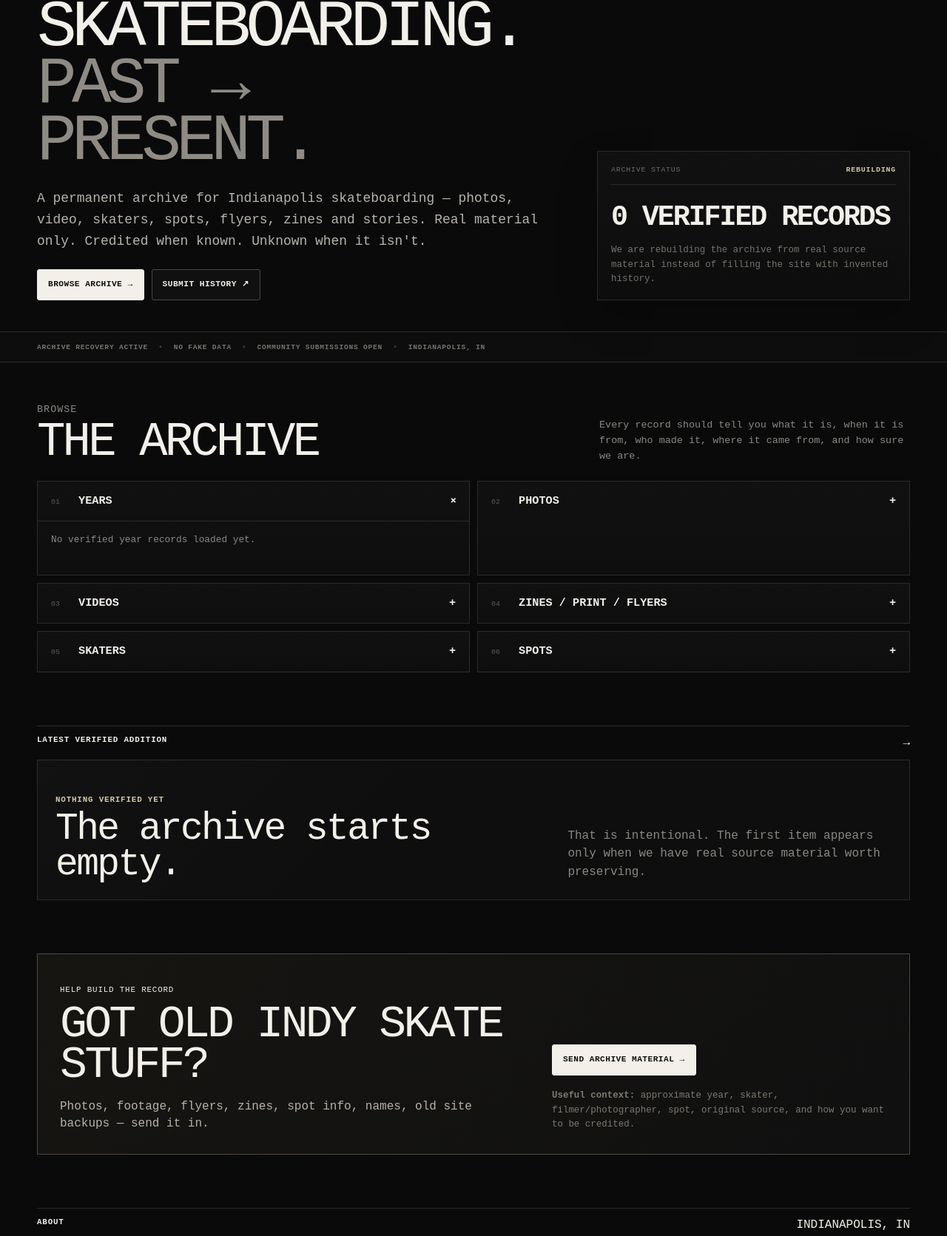
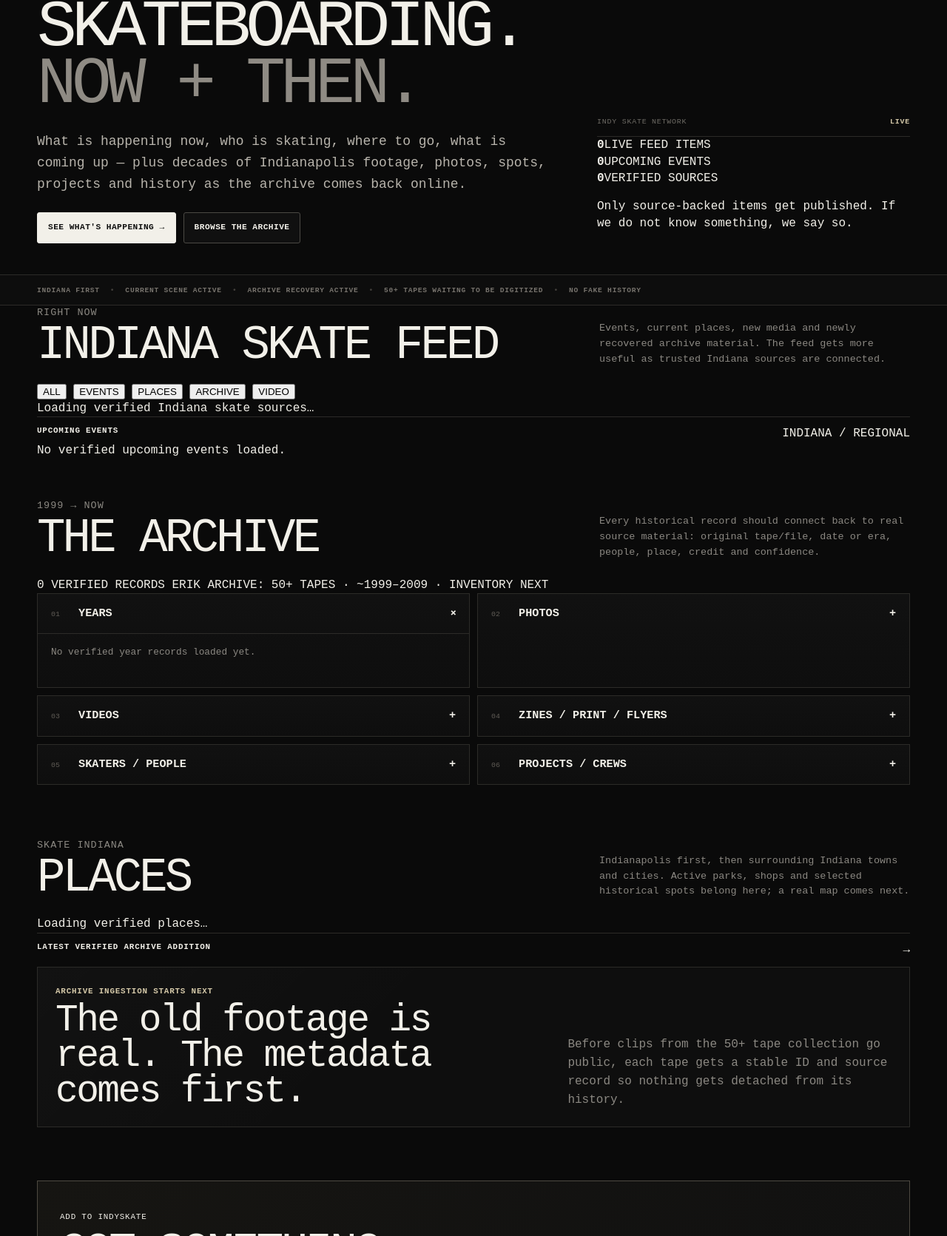
Before and after one commit to Aphexflip/indyskate, a website: page public/index.html in a window 1280 px wide. Shown: the part 248-1919 px from the top of the page at 74% size. Drawn offline with Linux system fonts and the light colour scheme.

Commit message:
Build IndySkate V1 live scene homepage

```diff
--- a/public/index.html
+++ b/public/index.html
@@ -3,13 +3,13 @@
 <head>
   <meta charset="utf-8">
   <meta name="viewport" content="width=device-width, initial-scale=1">
-  <meta name="description" content="IndySkate — a source-backed archive of Indianapolis skateboarding history and the current scene.">
+  <meta name="description" content="IndySkate — the living Indiana skateboarding feed and source-backed Indianapolis archive.">
   <meta name="theme-color" content="#0b0b0b">
-  <meta property="og:title" content="IndySkate — Indianapolis Skateboarding Archive">
-  <meta property="og:description" content="Preserving Indianapolis skateboarding history with real, attributable photos, video, spots, zines, and stories.">
+  <meta property="og:title" content="IndySkate — Indiana Skateboarding Now + Then">
+  <meta property="og:description" content="Current Indiana skateboarding, events, spots, people, and a permanent source-backed Indianapolis archive.">
   <meta property="og:type" content="website">
   <meta property="og:url" content="https://indyskate.com/">
-  <title>IndySkate — Indianapolis Skateboarding Archive</title>
+  <title>IndySkate — Indiana Skateboarding Now + Then</title>
   <link rel="canonical" href="https://indyskate.com/">
   <link rel="stylesheet" href="/styles.css">
 </head>
@@ -17,50 +17,90 @@
   <header class="site-header wrap">
     <a class="wordmark" href="#top" aria-label="IndySkate home">INDYSKATE</a>
     <nav aria-label="Primary navigation">
+      <a href="#feed">FEED</a>
+      <a href="#events">EVENTS</a>
       <a href="#archive">ARCHIVE</a>
+      <a href="#places">PLACES</a>
       <a href="#recover">SUBMIT</a>
-      <a href="#about">ABOUT</a>
     </nav>
   </header>
 
   <main id="top">
     <section class="hero wrap" aria-labelledby="hero-title">
       <div class="hero-copy">
-        <p class="eyebrow">INDIANAPOLIS, INDIANA · SOURCE-BACKED ARCHIVE</p>
-        <h1 id="hero-title">INDY SKATEBOARDING.<br><span>PAST → PRESENT.</span></h1>
+        <p class="eyebrow">INDIANAPOLIS → INDIANA · CURRENT SCENE + PERMANENT ARCHIVE</p>
+        <h1 id="hero-title">INDIANA SKATEBOARDING.<br><span>NOW + THEN.</span></h1>
         <p class="hero-intro">
-          A permanent archive for Indianapolis skateboarding — photos, video, skaters, spots,
-          flyers, zines and stories. Real material only. Credited when known. Unknown when it isn't.
+          What is happening now, who is skating, where to go, what is coming up —
+          plus decades of Indianapolis footage, photos, spots, projects and history as the archive comes back online.
         </p>
         <div class="hero-actions">
-          <a class="cta primary" href="#archive">BROWSE ARCHIVE →</a>
-          <a class="cta" href="#recover">SUBMIT HISTORY ↗</a>
+          <a class="cta primary" href="#feed">SEE WHAT'S HAPPENING →</a>
+          <a class="cta" href="#archive">BROWSE THE ARCHIVE</a>
         </div>
       </div>
 
-      <aside class="archive-status" aria-label="Archive status">
-        <div class="status-head"><span>ARCHIVE STATUS</span><strong>REBUILDING</strong></div>
-        <div class="status-number" id="record-count">0 VERIFIED RECORDS</div>
-        <p>We are rebuilding the archive from real source material instead of filling the site with invented history.</p>
+      <aside class="scene-status" aria-label="IndySkate live status">
+        <div class="status-head"><span>INDY SKATE NETWORK</span><strong>LIVE</strong></div>
+        <div class="scene-stat"><b id="feed-count">0</b><span>LIVE FEED ITEMS</span></div>
+        <div class="scene-stat"><b id="event-count">0</b><span>UPCOMING EVENTS</span></div>
+        <div class="scene-stat"><b id="source-count">0</b><span>VERIFIED SOURCES</span></div>
+        <p>Only source-backed items get published. If we do not know something, we say so.</p>
       </aside>
     </section>
 
     <section class="status-strip">
       <div class="wrap status-strip-inner">
+        <span>INDIANA FIRST</span><i>•</i>
+        <span>CURRENT SCENE ACTIVE</span><i>•</i>
         <span>ARCHIVE RECOVERY ACTIVE</span><i>•</i>
-        <span>NO FAKE DATA</span><i>•</i>
-        <span>COMMUNITY SUBMISSIONS OPEN</span><i>•</i>
-        <span>INDIANAPOLIS, IN</span>
+        <span>50+ TAPES WAITING TO BE DIGITIZED</span><i>•</i>
+        <span>NO FAKE HISTORY</span>
+      </div>
+    </section>
+
+    <section id="feed" class="feed-shell wrap" aria-labelledby="feed-title">
+      <div class="section-heading">
+        <div>
+          <p class="eyebrow">RIGHT NOW</p>
+          <h2 id="feed-title">INDIANA SKATE FEED</h2>
+        </div>
+        <p>Events, current places, new media and newly recovered archive material. The feed gets more useful as trusted Indiana sources are connected.</p>
+      </div>
+      <div class="feed-tools" aria-label="Feed filters">
+        <button class="filter is-active" type="button" data-filter="all">ALL</button>
+        <button class="filter" type="button" data-filter="event">EVENTS</button>
+        <button class="filter" type="button" data-filter="place">PLACES</button>
+        <button class="filter" type="button" data-filter="archive">ARCHIVE</button>
+        <button class="filter" type="button" data-filter="video">VIDEO</button>
+      </div>
+      <div id="feed-list" class="feed-list" aria-live="polite">
+        <div class="empty-row">Loading verified Indiana skate sources…</div>
+      </div>
+    </section>
+
+    <section id="events" class="events-shell wrap" aria-labelledby="events-title">
+      <div class="section-rule">
+        <h2 id="events-title">UPCOMING EVENTS</h2>
+        <span>INDIANA / REGIONAL</span>
+      </div>
+      <div id="events-list" class="event-list">
+        <div class="empty-row">No verified upcoming events loaded.</div>
       </div>
     </section>
 
     <section id="archive" class="archive-shell wrap" aria-labelledby="archive-title">
       <div class="section-heading">
         <div>
-          <p class="eyebrow">BROWSE</p>
+          <p class="eyebrow">1999 → NOW</p>
           <h2 id="archive-title">THE ARCHIVE</h2>
         </div>
-        <p>Every record should tell you what it is, when it is from, who made it, where it came from, and how sure we are.</p>
+        <p>Every historical record should connect back to real source material: original tape/file, date or era, people, place, credit and confidence.</p>
+      </div>
+
+      <div class="archive-meta">
+        <span id="record-count">0 VERIFIED RECORDS</span>
+        <span>ERIK ARCHIVE: 50+ TAPES · ~1999–2009 · INVENTORY NEXT</span>
       </div>
 
       <div class="archive-dashboard">
@@ -81,30 +121,41 @@
           <div class="detail-body muted">Source-backed scans and print material will live here.</div>
         </details>
         <details>
-          <summary><span><b>05</b> SKATERS</span><span>+</span></summary>
-          <div class="detail-body muted">Skater pages will be built from verified archive records and submissions.</div>
+          <summary><span><b>05</b> SKATERS / PEOPLE</span><span>+</span></summary>
+          <div id="people-list" class="detail-body muted">Profiles are created only from verified scene/archive connections.</div>
         </details>
-        <details id="spots">
-          <summary><span><b>06</b> SPOTS</span><span>+</span></summary>
-          <div class="detail-body muted">Indianapolis spot history and current information will be added as it is verified.</div>
+        <details>
+          <summary><span><b>06</b> PROJECTS / CREWS</span><span>+</span></summary>
+          <div class="detail-body muted">Videos, crews, site eras and projects will become connected collections.</div>
         </details>
+      </div>
+    </section>
+
+    <section id="places" class="places-shell wrap" aria-labelledby="places-title">
+      <div class="section-heading">
+        <div>
+          <p class="eyebrow">SKATE INDIANA</p>
+          <h2 id="places-title">PLACES</h2>
+        </div>
+        <p>Indianapolis first, then surrounding Indiana towns and cities. Active parks, shops and selected historical spots belong here; a real map comes next.</p>
+      </div>
+      <div id="places-list" class="place-grid">
+        <div class="empty-row">Loading verified places…</div>
       </div>
     </section>
 
     <section class="featured wrap" aria-labelledby="featured-title">
       <div class="section-rule">
-        <h2 id="featured-title">LATEST VERIFIED ADDITION</h2>
+        <h2 id="featured-title">LATEST VERIFIED ARCHIVE ADDITION</h2>
         <span aria-hidden="true">→</span>
       </div>
       <div id="featured-content" class="featured-content" aria-live="polite">
         <div class="empty-feature">
           <div>
-            <p class="status">NOTHING VERIFIED YET</p>
-            <h3>The archive starts empty.</h3>
+            <p class="status">ARCHIVE INGESTION STARTS NEXT</p>
+            <h3>The old footage is real. The metadata comes first.</h3>
           </div>
-          <p>
-            That is intentional. The first item appears only when we have real source material worth preserving.
-          </p>
+          <p>Before clips from the 50+ tape collection go public, each tape gets a stable ID and source record so nothing gets detached from its history.</p>
         </div>
       </div>
     </section>
@@ -112,32 +163,33 @@
     <section id="recover" class="recovery wrap" aria-labelledby="recover-title">
       <div class="recovery-card">
         <div>
-          <p class="eyebrow">HELP BUILD THE RECORD</p>
-          <h2 id="recover-title">GOT OLD INDY SKATE STUFF?</h2>
-          <p class="recovery-lead">Photos, footage, flyers, zines, spot info, names, old site backups — send it in.</p>
+          <p class="eyebrow">ADD TO INDYSKATE</p>
+          <h2 id="recover-title">GOT SOMETHING INDIANA SHOULD SEE?</h2>
+          <p class="recovery-lead">Current clip, event, old footage, photo, flyer, spot correction or missing name — send it in. Social accounts and structured submissions come later.</p>
         </div>
         <div class="recovery-actions">
-          <a class="cta primary" href="mailto:aphexflip@hotmail.com?subject=IndySkate%20Archive%20Submission">SEND ARCHIVE MATERIAL →</a>
-          <p><strong>Useful context:</strong> approximate year, skater, filmer/photographer, spot, original source, and how you want to be credited.</p>
+          <a class="cta primary" href="mailto:aphexflip@hotmail.com?subject=IndySkate%20Submission">SUBMIT TO INDYSKATE →</a>
+          <p><strong>Useful context:</strong> date/era, skater, filmer/photographer, city/spot, original source, event link, and how you want to be credited.</p>
         </div>
       </div>
     </section>
 
     <section id="about" class="about wrap">
       <div class="section-rule">
-        <h2>ABOUT</h2>
-        <span>INDIANAPOLIS, IN</span>
+        <h2>WHAT THIS IS</h2>
+        <span>EST. FROM 20+ YEARS IN THE SCENE</span>
       </div>
       <p>
-        IndySkate preserves Indianapolis skateboarding history and documents the scene that exists now.
-        The goal is simple: keep the real stuff from disappearing.
+        IndySkate is a living Indiana skateboarding hub and a permanent Indianapolis archive.
+        Erik's own filming, skating, projects, photos and site history are part of the record —
+        alongside the people, places and work that made the scene what it is.
       </p>
     </section>
   </main>
 
   <footer class="site-footer wrap">
     <span>INDYSKATE.COM</span>
-    <span>ARCHIVE FIRST · SOURCE BACKED</span>
+    <span>INDIANA NOW · INDY HISTORY · SOURCE BACKED</span>
   </footer>
 
   <script src="/app.js" defer></script>
```
